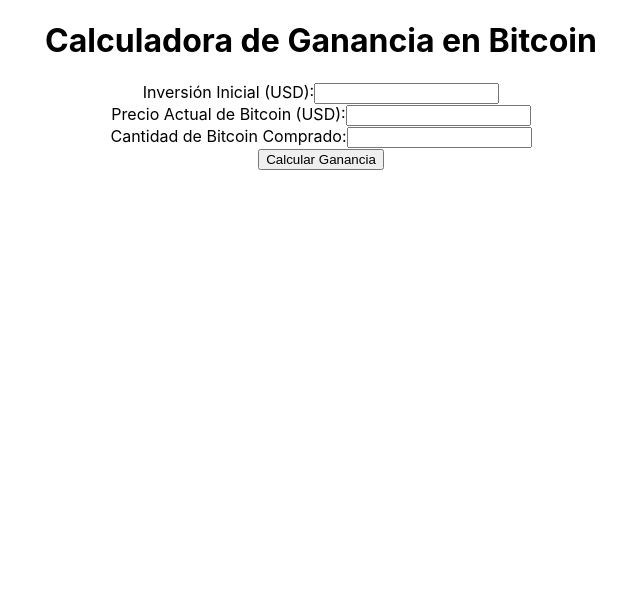
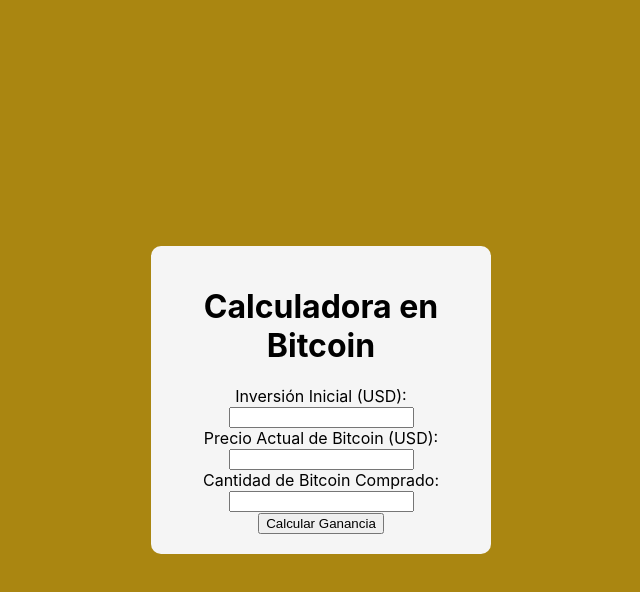
Before and after one commit to Moncayo1329/BitcoinCalculator, a React (Create React App) app: page / in a window 1280 px wide. Shown: the top 592 px of the page, without its empty margins (319-959 px from the left). Built offline with nearby package versions, Linux system fonts and the light colour scheme.

Commit message:
fix styles

```diff
--- a/package.json
+++ b/package.json
@@ -6,6 +6,7 @@
     "@testing-library/jest-dom": "^5.17.0",
     "@testing-library/react": "^13.4.0",
     "@testing-library/user-event": "^13.5.0",
+    "bootstrap": "^5.3.3",
     "react": "^18.3.1",
     "react-dom": "^18.3.1",
     "react-scripts": "5.0.1",
--- a/src/App.css
+++ b/src/App.css
@@ -1,38 +1,24 @@
-.App {
-  text-align: center;
+body{
+
+background-color: rgb(170, 134, 17);
+margin: 0;
+ padding: 0;
+ display: flex;
+  justify-content: center;
+  align-items: center;
+height: 100vh;
+
+
+
 }
 
-.App-logo {
-  height: 40vmin;
-  pointer-events: none;
+
+.container{
+
+  background-color: whitesmoke;
+  border-radius: 10px;
+  padding: 20px;
+  width: 300px;
+  text-align: center;
+
 }
-
-@media (prefers-reduced-motion: no-preference) {
-  .App-logo {
-    animation: App-logo-spin infinite 20s linear;
-  }
-}
-
-.App-header {
-  background-color: #282c34;
-  min-height: 100vh;
-  display: flex;
-  flex-direction: column;
-  align-items: center;
-  justify-content: center;
-  font-size: calc(10px + 2vmin);
-  color: white;
-}
-
-.App-link {
-  color: #61dafb;
-}
-
-@keyframes App-logo-spin {
-  from {
-    transform: rotate(0deg);
-  }
-  to {
-    transform: rotate(360deg);
-  }
-}
--- a/src/BitcoinCalculator.js
+++ b/src/BitcoinCalculator.js
@@ -15,8 +15,8 @@
   };
 
   return (
-    <div>
-      <h1>Calculadora de Ganancia en Bitcoin</h1>
+    <div className='container'>
+      <h1>Calculadora en Bitcoin</h1>
       <div>
         <label>
           Inversión Inicial (USD):
```
Also changed, not shown: 1 other file (tests, documents, lock files or other folders).
